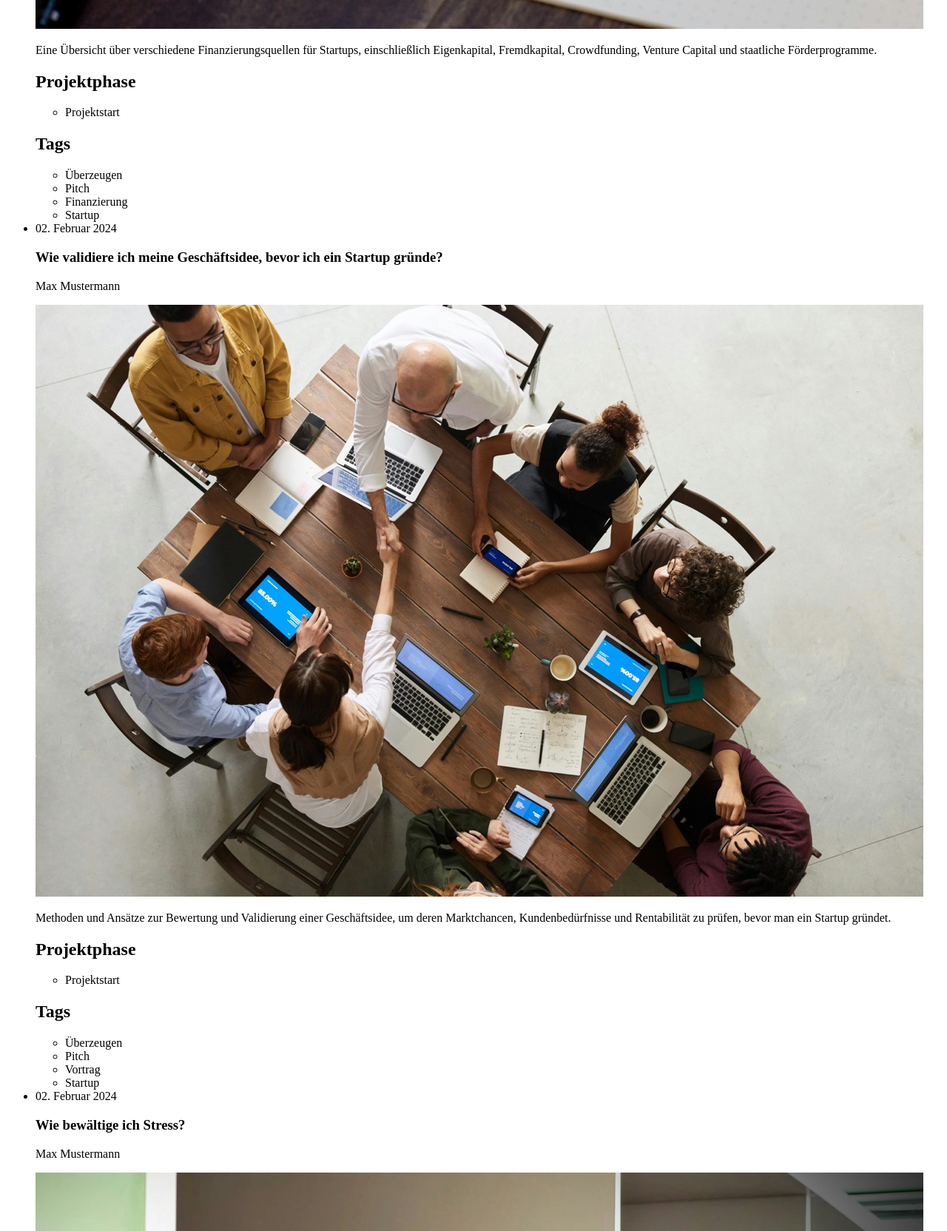
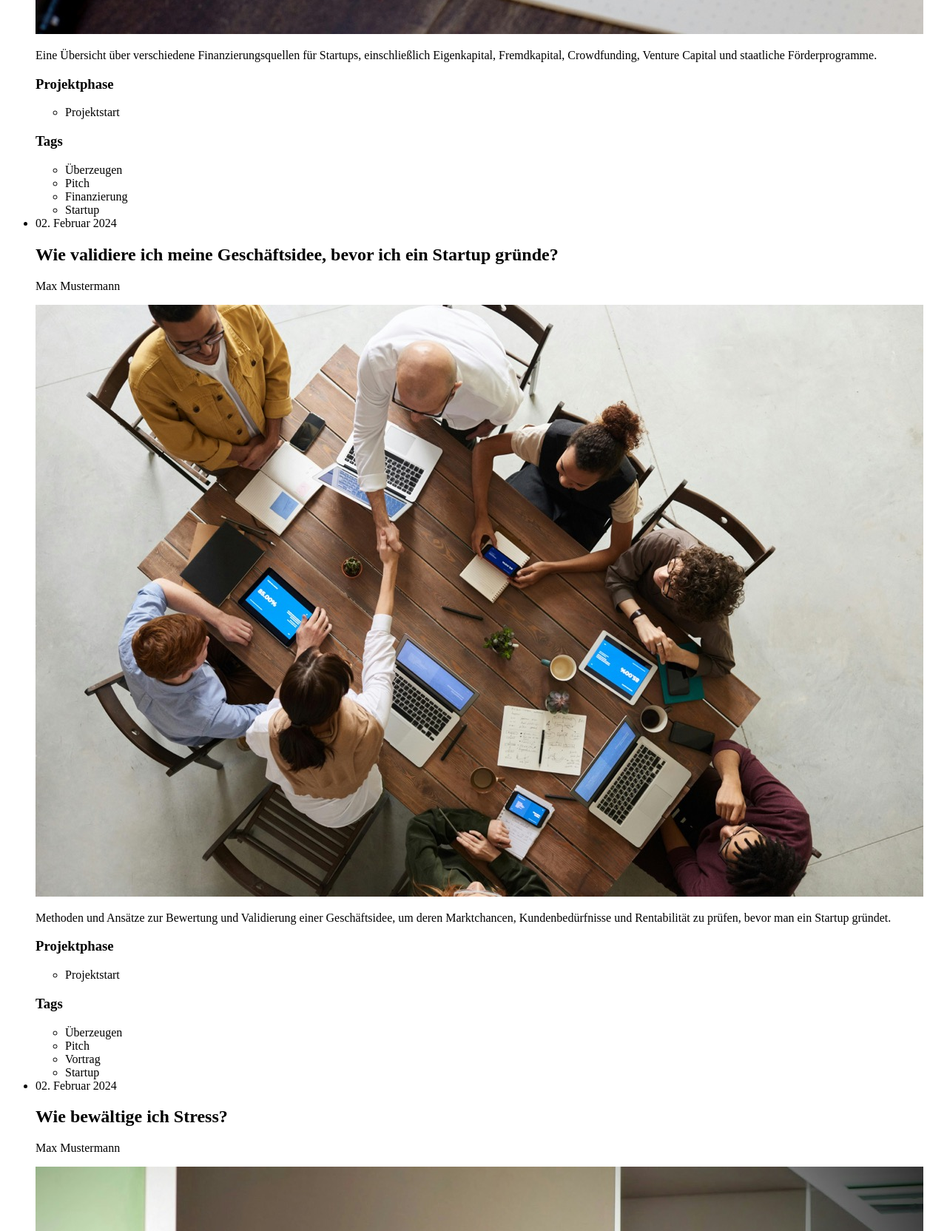
Before and after one commit to mi-classroom/fd-html-und-css-ricardotimmr, a plain HTML site: page index.html in a window 1280 px wide. Shown: the part 1850-3514 px from the top of the page at 74% size. Drawn offline with Linux system fonts and the light colour scheme.

Commit message:
Validiert

```diff
--- a/index.html
+++ b/index.html
@@ -92,7 +92,7 @@
                     <article>
                         <header>
                             <time datetime="2024-02-02T04:14:54-08:00">02. Februar 2024</time>
-                            <h1>Welche Finanzierungsoptionen stehen einem Startup zur Verfügung?</h1>
+                            <h2>Welche Finanzierungsoptionen stehen einem Startup zur Verfügung?</h2>
                             <p>Max Mustermann</p>
                         </header>
                         <img src="/images/finanzen-moeglichkeiten-resized.jpg"
@@ -101,13 +101,13 @@
                             Eigenkapital, Fremdkapital, Crowdfunding, Venture Capital und staatliche Förderprogramme.
                         </p>
                         <section>
-                            <h2>Projektphase</h2>
+                            <h3>Projektphase</h3>
                             <ul>
                                 <li>Projektstart</li>
                             </ul>
                         </section>
                         <section>
-                            <h2>Tags</h2>
+                            <h3>Tags</h3>
                             <ul>
                                 <li>Überzeugen</li>
                                 <li>Pitch</li>
@@ -121,7 +121,7 @@
                     <article>
                         <header>
                             <time datetime="2024-02-02T04:14:54-08:00">02. Februar 2024</time>
-                            <h1>Wie validiere ich meine Geschäftsidee, bevor ich ein Startup gründe?</h1>
+                            <h2>Wie validiere ich meine Geschäftsidee, bevor ich ein Startup gründe?</h2>
                             <p>Max Mustermann</p>
                         </header>
                         <img src="/images/business-idea-resized.jpg"
@@ -130,13 +130,13 @@
                             Marktchancen, Kundenbedürfnisse und Rentabilität zu prüfen, bevor man ein Startup gründet.
                         </p>
                         <section>
-                            <h2>Projektphase</h2>
+                            <h3>Projektphase</h3>
                             <ul>
                                 <li>Projektstart</li>
                             </ul>
                         </section>
                         <section>
-                            <h2>Tags</h2>
+                            <h3>Tags</h3>
                             <ul>
                                 <li>Überzeugen</li>
                                 <li>Pitch</li>
@@ -150,7 +150,7 @@
                     <article>
                         <header>
                             <time datetime="2024-02-02T04:14:54-08:00">02. Februar 2024</time>
-                            <h1>Wie bewältige ich Stress?</h1>
+                            <h2>Wie bewältige ich Stress?</h2>
                             <p>Max Mustermann</p>
                         </header>
                         <img src="/images/stress-managment-resized.jpg"
@@ -158,7 +158,7 @@
                         <p>Strategien und Techniken zur Bewältigung von Stress, einschließlich Zeitmanagement,
                             Entspannungsübungen, Priorisierung von Aufgaben und Kommunikationstechniken.</p>
                         <section>
-                            <h2>Projektphase</h2>
+                            <h3>Projektphase</h3>
                             <ul>
                                 <li>Projektstart</li>
                                 <li>Projektabschluss</li>
@@ -179,7 +179,7 @@
                     <article>
                         <header>
                             <time datetime="2024-02-02T04:14:54-08:00">02. Februar 2024</time>
-                            <h1>Welche Techniken verbessern die Zusammenarbeit in einem Team?</h1>
+                            <h2>Welche Techniken verbessern die Zusammenarbeit in einem Team?</h2>
                             <p>Monika Engelen</p>
                         </header>
                         <img src="/images/rednerin-praesentation-resized.jpg"
@@ -188,14 +188,14 @@
                             einem Team zu verbessern, wie z.B. agile Methoden, regelmäßige Feedback-Sitzungen und klare
                             Kommunikationskanäle.</p>
                         <section>
-                            <h2>Projektphase</h2>
+                            <h3>Projektphase</h3>
                             <ul>
                                 <li>Projektstart</li>
                                 <li>Projektabschluss</li>
                             </ul>
                         </section>
                         <section>
-                            <h2>Tags</h2>
+                            <h3>Tags</h3>
                             <ul>
                                 <li>Überzeugen</li>
                                 <li>Gruppenarbeit</li>
```
